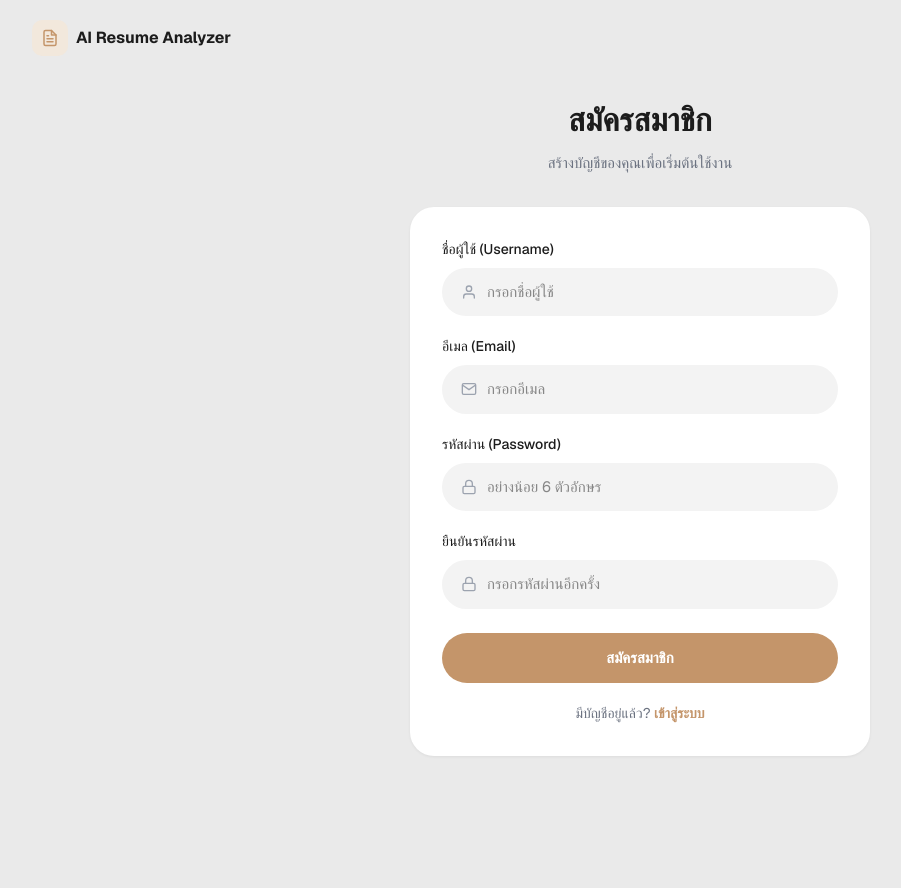
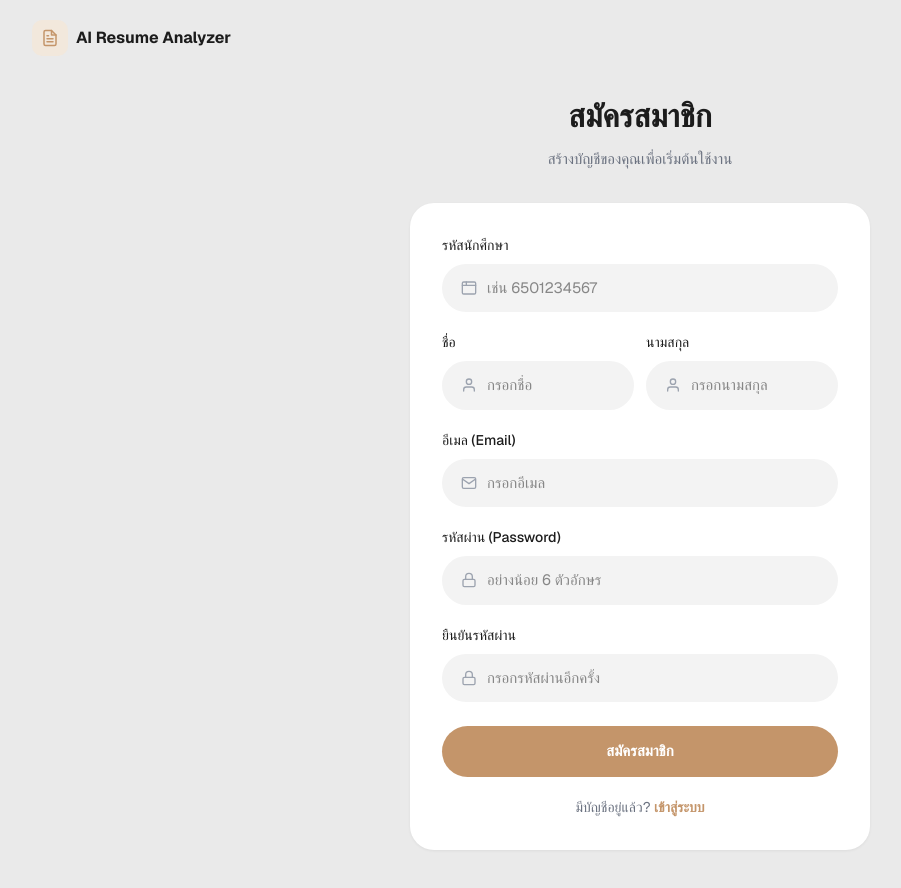
Before and after one commit to byrdhinthon/ai-resume-analyzer, a Next.js app: page /register in a window 1280 px wide. Shown: the whole page, without its empty margins (0-901 px from the left). Before the commit the page ends 800 px from the top, so only its background shows below. Built offline with nearby package versions, Linux system fonts and the light colour scheme; no server answers.

Commit message:
feat: update registration to use student ID and name
- Register form: studentId, firstName, lastName, email, password
- Server-side profile creation via Supabase trigger
- Remove client-side profile upsert (security improvement)
- Add i18n keys for new form fields

```diff
--- a/src/app/register/page.js
+++ b/src/app/register/page.js
@@ -8,7 +8,9 @@ import { useLanguage } from '@/lib/LanguageContext'
 export default function RegisterPage() {
   const router = useRouter()
   const { t } = useLanguage()
-  const [username, setUsername] = useState('')
+  const [studentId, setStudentId] = useState('')
+  const [firstName, setFirstName] = useState('')
+  const [lastName, setLastName] = useState('')
   const [email, setEmail] = useState('')
   const [password, setPassword] = useState('')
   const [confirmPassword, setConfirmPassword] = useState('')
@@ -18,6 +20,9 @@ export default function RegisterPage() {
   const handleRegister = async (e) => {
     e.preventDefault()
     setError('')
+
+    if (!studentId.trim()) { setError(t('auth.studentIdRequired')); return }
+    if (!firstName.trim()) { setError(t('auth.firstNameRequired')); return }
 
     if (password !== confirmPassword) {
       setError(t('auth.passwordMismatch'))
@@ -34,7 +39,14 @@ export default function RegisterPage() {
     const { data: authData, error: authError } = await supabase.auth.signUp({
       email,
       password,
-      options: { data: { username } }
+      options: {
+        data: {
+          student_id: studentId.trim(),
+          first_name: firstName.trim(),
+          last_name: lastName.trim(),
+          username: `${firstName.trim()} ${lastName.trim()}`
+        }
+      }
     })
 
     if (authError) {
@@ -73,23 +85,62 @@ export default function RegisterPage() {
 
           <div className="card" style={{ borderRadius: 'var(--radius-lg)', padding: 32 }}>
             <form onSubmit={handleRegister} style={{ display: 'flex', flexDirection: 'column', gap: 20 }}>
-              {/* Username */}
+              {/* Student ID */}
               <div>
                 <label style={{ fontSize: 14, fontWeight: 500, color: 'var(--text-dark)', display: 'block', marginBottom: 8 }}>
-                  {t('auth.username')}
+                  {t('auth.studentId')}
                 </label>
                 <div className="input-wrap">
                   <svg width="16" height="16" viewBox="0 0 24 24" fill="none" style={{ flexShrink: 0, color: 'var(--text-light)' }}>
-                    <path d="M20 21v-2a4 4 0 0 0-4-4H8a4 4 0 0 0-4 4v2" stroke="currentColor" strokeWidth="2" strokeLinecap="round" strokeLinejoin="round"/>
-                    <circle cx="12" cy="7" r="4" stroke="currentColor" strokeWidth="2"/>
+                    <rect x="2" y="3" width="20" height="18" rx="2" stroke="currentColor" strokeWidth="2"/>
+                    <path d="M2 8h20M8 3v5" stroke="currentColor" strokeWidth="2" strokeLinecap="round"/>
                   </svg>
                   <input
                     type="text"
-                    value={username}
-                    onChange={e => setUsername(e.target.value)}
+                    value={studentId}
+                    onChange={e => setStudentId(e.target.value)}
                     required
-                    placeholder={t('auth.usernamePlaceholder')}
+                    placeholder={t('auth.studentIdPlaceholder')}
                   />
+                </div>
+              </div>
+
+              {/* First Name + Last Name */}
+              <div style={{ display: 'grid', gridTemplateColumns: '1fr 1fr', gap: 12 }}>
+                <div>
+                  <label style={{ fontSize: 14, fontWeight: 500, color: 'var(--text-dark)', display: 'block', marginBottom: 8 }}>
+                    {t('auth.firstName')}
+                  </label>
+                  <div className="input-wrap">
+                    <svg width="16" height="16" viewBox="0 0 24 24" fill="none" style={{ flexShrink: 0, color: 'var(--text-light)' }}>
+                      <path d="M20 21v-2a4 4 0 0 0-4-4H8a4 4 0 0 0-4 4v2" stroke="currentColor" strokeWidth="2" strokeLinecap="round" strokeLinejoin="round"/>
+                      <circle cx="12" cy="7" r="4" stroke="currentColor" strokeWidth="2"/>
+                    </svg>
+                    <input
+                      type="text"
+                      value={firstName}
+                      onChange={e => setFirstName(e.target.value)}
+                      required
+                      placeholder={t('auth.firstNamePlaceholder')}
+                    />
+                  </div>
+                </div>
+                <div>
+                  <label style={{ fontSize: 14, fontWeight: 500, color: 'var(--text-dark)', display: 'block', marginBottom: 8 }}>
+                    {t('auth.lastName')}
+                  </label>
+                  <div className="input-wrap">
+                    <svg width="16" height="16" viewBox="0 0 24 24" fill="none" style={{ flexShrink: 0, color: 'var(--text-light)' }}>
+                      <path d="M20 21v-2a4 4 0 0 0-4-4H8a4 4 0 0 0-4 4v2" stroke="currentColor" strokeWidth="2" strokeLinecap="round" strokeLinejoin="round"/>
+                      <circle cx="12" cy="7" r="4" stroke="currentColor" strokeWidth="2"/>
+                    </svg>
+                    <input
+                      type="text"
+                      value={lastName}
+                      onChange={e => setLastName(e.target.value)}
+                      placeholder={t('auth.lastNamePlaceholder')}
+                    />
+                  </div>
                 </div>
               </div>
 
```
Also changed, not shown: src/lib/i18n.js, 1 other file (tests, documents, lock files or other folders).
